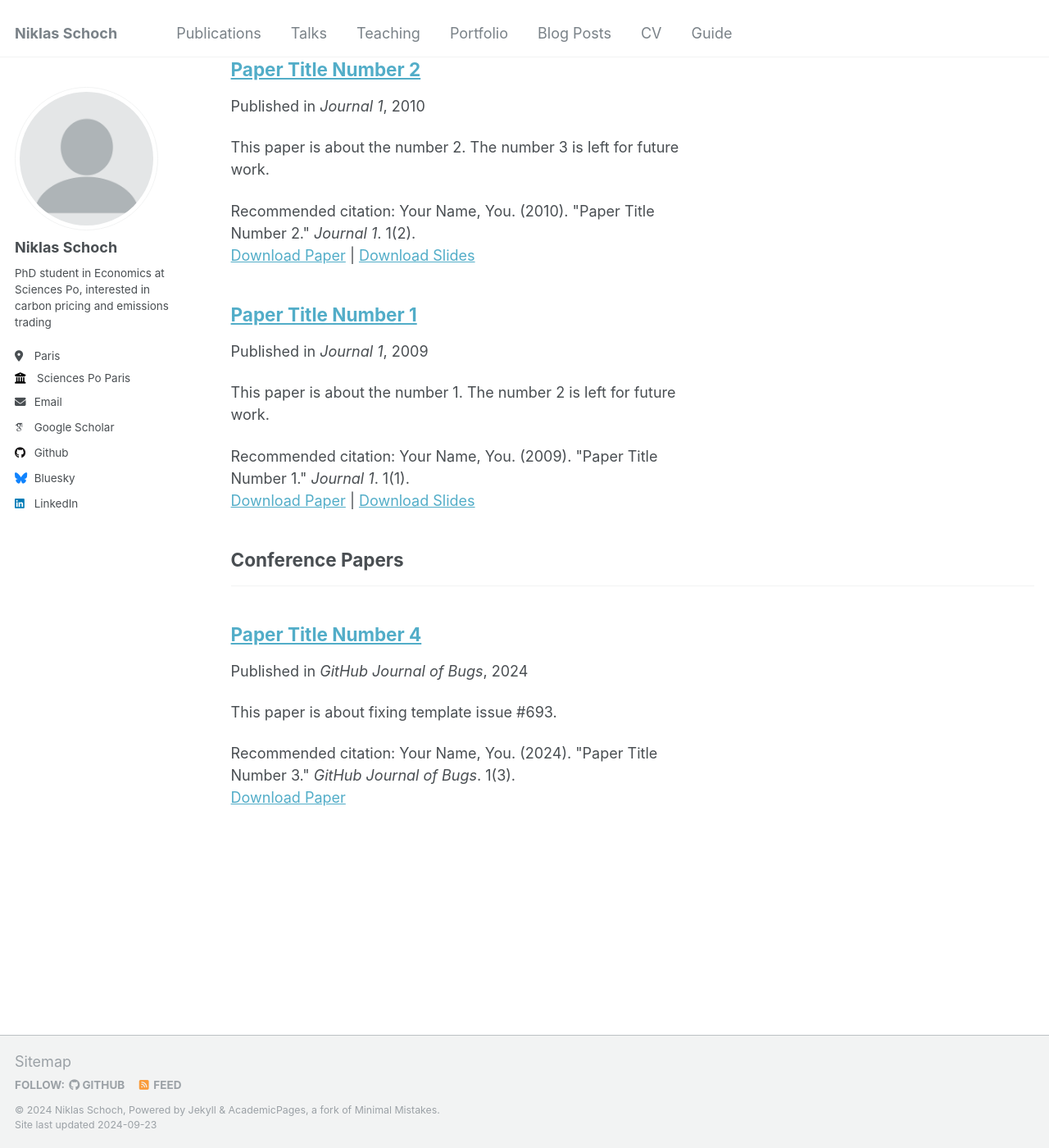
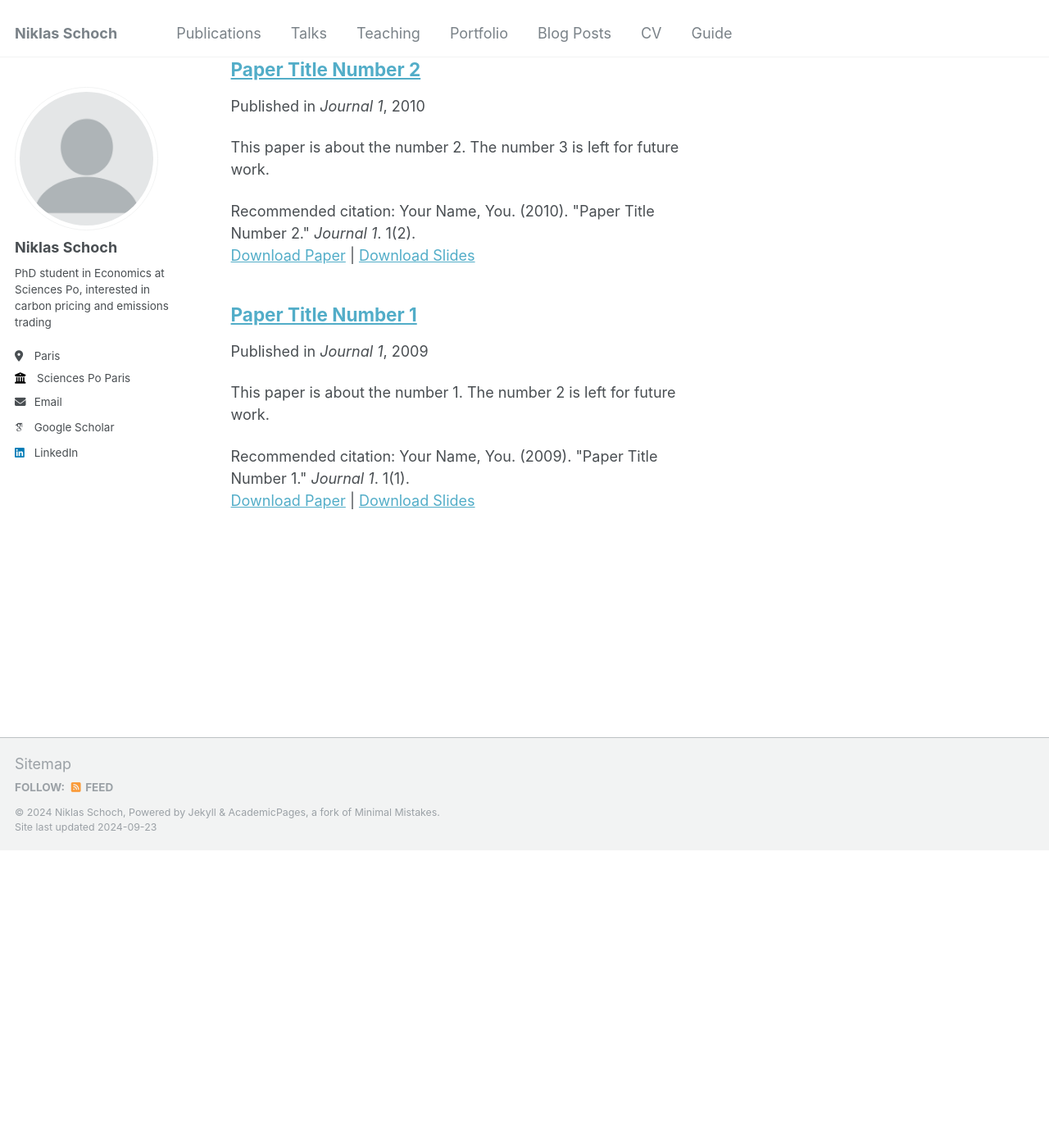
Before and after one commit to niklasschoch/niklasschoch.github.io, a Jekyll site: the page built from _pages/publications.html, in a window 1280 px wide and 1400 px high, scrolled down 539 px. Shown: the whole window at 82% size. Built offline with Jekyll 4.4.1, drawn with Linux system fonts in a browser that asks for light colours; some web fonts are replaced; after the commit the page ends 1576 px from its top, so only the background shows below that; part of the change alters nothing that is shown.

Commit message:
Update _config.yml

```diff
--- a/_config.yml
+++ b/_config.yml
@@ -31,48 +31,15 @@ author:
   email            : "niklas.schoch@sciencespo.fr"
 
   # Academic websites
-  arxiv            : # URL - Update with the correct link to your profile
   googlescholar    : "https://scholar.google.com/citations?user=PmKEITwAAAAJ&hl=fr&oi=ao"
-  impactstory      : # URL
-  orcid            : # "http://orcid.org/yourorcidurl"
-  semantic         : # URL
-  pubmed           : # "https://www.ncbi.nlm.nih.gov/pubmed/?term=john+snow"
-  researchgate     : # URL
-  linkedin         : "https://www.linkedin.com/in/niklas-schoch-64534086/"
+
 
   # Repositories and software development
-  bitbucket        : # Username - Update with your username on the site
-  codepen          : # Username
-  dribbble         : # Username
-  github           : "academicpages"
-  kaggle           : # Username
-  stackoverflow    : # User number or user number and name (i.e., use "1" or "1/jeff-atwood")
+
 
   # Social media
-  bluesky          : "bsky.app" # Replace this with you Bluesky username
-  facebook         : # Username
-  flickr           : # Username
-  foursquare       : # Username
-  goodreads        : # Username
-  google_plus      : # Username
-  keybase          : # Username
-  instagram        : # Username
-  lastfm           : # Username
   linkedin         : Niklas Schoch
-  mastodon         : # URL
-  medium           : # URL
-  pinterest        : # Username
-  soundcloud       : # Username
-  steam            : # Username
-  telegram         : # URL
-  tumblr           : # Username
-  twitter          : # Username for X / Twitter
-  vine             : # Username
-  weibo            : # Username
-  wikipedia        : # Username
-  xing             : # Username
-  youtube          : # Username
-  zhihu            : # URL
+
 
 # Publication Category - The following the list of publication categories and their headings
 publication_category:
@@ -80,8 +47,9 @@ publication_category:
     title: 'Books'
   manuscripts:
     title: 'Journal Articles'
-  conferences:
+  Working Papers:
     title: 'Conference Papers'
+
 
 # Site Settings
 teaser                   :  # filename of teaser fallback teaser image placed in /images/, .e.g. "500x300.png"
```
